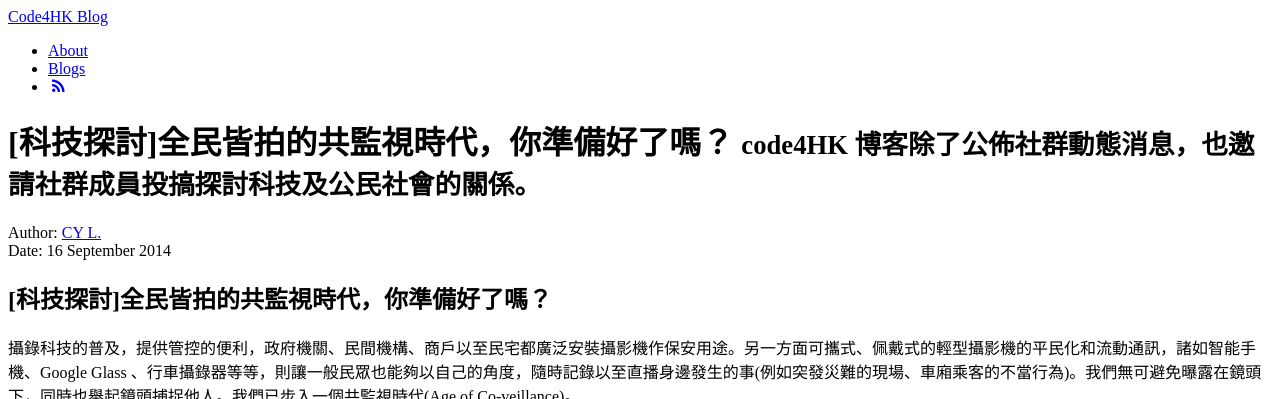
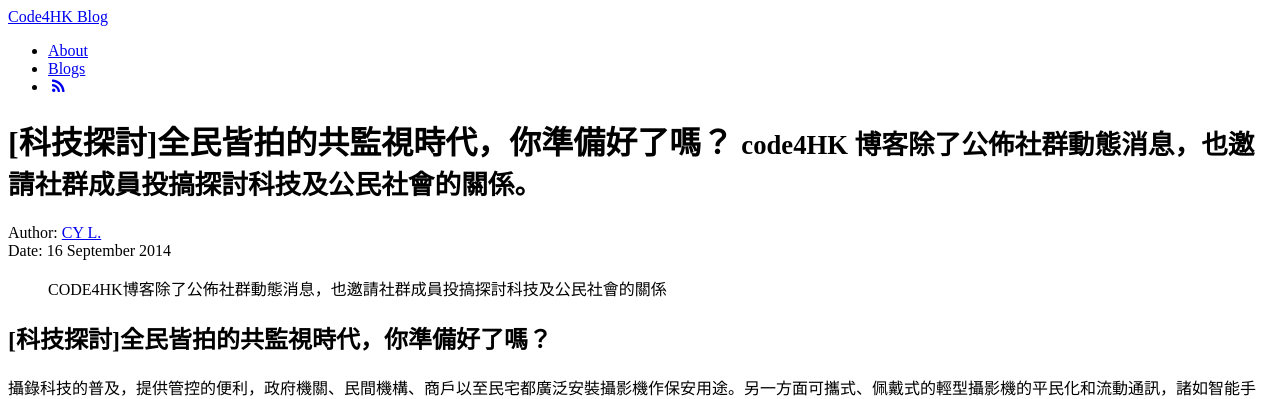
Before and after one commit to code4hk/code4hk.github.io, a Jekyll site: the page built from _posts/2014-09-16-age-of-coveillance.md, in a window 1280 px wide and 900 px high, cut to the strip 0-399 px from the top of the window. Built offline with Jekyll 4.4.1, drawn with Linux system fonts in a browser that asks for light colours; Markdown is read by kramdown in place of the engine named in the settings; comment, search, counter and statistics services are not loaded.

Commit message:
Update 2014-09-16-age-of-coveillance.md

```diff
--- a/_posts/2014-09-16-age-of-coveillance.md
+++ b/_posts/2014-09-16-age-of-coveillance.md
@@ -7,6 +7,8 @@ title: "[科技探討]全民皆拍的共監視時代，你準備好了嗎？"
 tagline: code4HK 博客除了公佈社群動態消息，也邀請社群成員投搞探討科技及公民社會的關係。
 tags : [code4hk, blog, sousveillance, surveillance]
 ---
+
+>CODE4HK博客除了公佈社群動態消息，也邀請社群成員投搞探討科技及公民社會的關係
 
 ##[科技探討]全民皆拍的共監視時代，你準備好了嗎？
 
```
